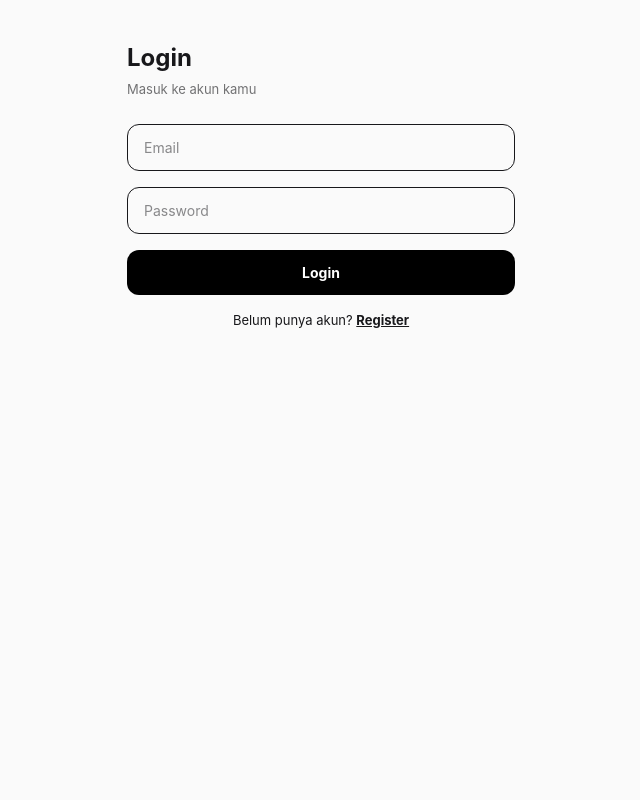
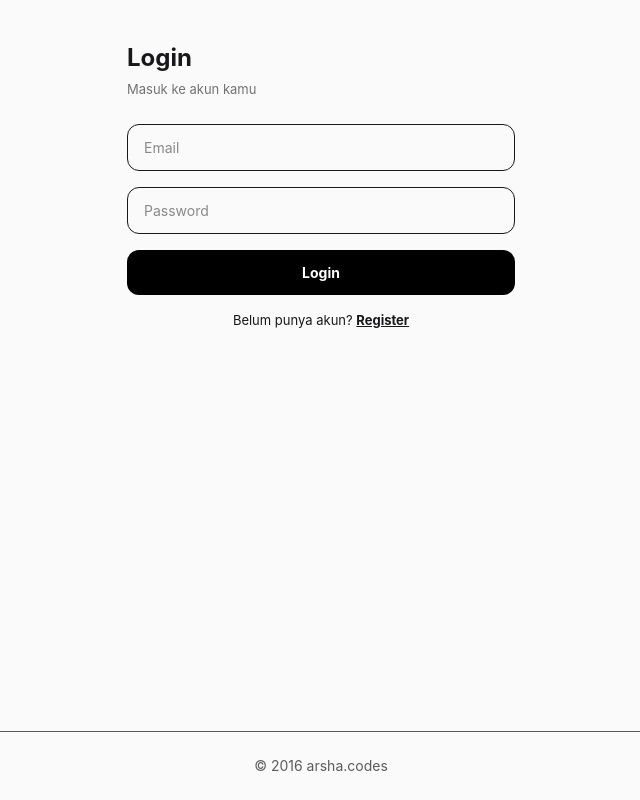
Before and after one commit to al-gani27/arsha-elearning, a React (Vite) app: page /login in a window 1280 px wide. Shown: the whole page, without its empty margins (319-959 px from the left). Built offline with nearby package versions, Linux system fonts and the light colour scheme; no server answers; the HTML template or start-up script is replaced by a standard one.

Commit message:
AUDIT TAHAP 3D - Role System

```diff
--- a/src/App.jsx
+++ b/src/App.jsx
@@ -8,21 +8,37 @@ import Profile from "./pages/Profile"
 import Courses from "./pages/Courses"
 import CourseDetail from "./pages/CourseDetail"
 import AdminCourses from "./pages/AdminCourses"
+import AdminDashboard from "./pages/role/AdminDashboard"
+import GuruDashboard from "./pages/role/GuruDashboard"
+import SiswaDashboard from "./pages/role/SiswaDashboard"
+import Unauthorized from "./pages/Unauthorized"
+import Footer from "./components/Footer"
 
 function App() {
   return (
     <AuthProvider>
       <BrowserRouter>
+        <div className="min-h-screen flex flex-col">
+          <div className="flex-1">
             <Routes>
               <Route path="/login" element={<Login />} />
               <Route path="/register" element={<Register />} />
               <Route path="/" element={<Courses />} />
               <Route path="/courses" element={<Courses />} />
               <Route path="/courses/:id" element={<CourseDetail />} />
+              <Route path="/unauthorized" element={<Unauthorized />} />
+
               <Route path="/dashboard" element={<ProtectedRoute><Dashboard /></ProtectedRoute>} />
               <Route path="/profile" element={<ProtectedRoute><Profile /></ProtectedRoute>} />
-          <Route path="/admin/courses" element={<ProtectedRoute><AdminCourses /></ProtectedRoute>} />
+              <Route path="/admin/courses" element={<ProtectedRoute allowedRoles={['admin']}><AdminCourses /></ProtectedRoute>} />
+
+              <Route path="/admin" element={<ProtectedRoute allowedRoles={['admin']}><AdminDashboard /></ProtectedRoute>} />
+              <Route path="/guru" element={<ProtectedRoute allowedRoles={['guru']}><GuruDashboard /></ProtectedRoute>} />
+              <Route path="/siswa" element={<ProtectedRoute allowedRoles={['siswa','guru','admin']}><SiswaDashboard /></ProtectedRoute>} />
             </Routes>
+          </div>
+          <Footer />
+        </div>
       </BrowserRouter>
     </AuthProvider>
   )
--- a/src/components/Footer.jsx
+++ b/src/components/Footer.jsx
@@ -1,9 +1,3 @@
-export default function Footer() {
-  return (
-    <footer className="border-t border-zinc-200 dark:border-white/10 py-8 mt-12">
-      <div className="max-w-6xl mx-auto px-4 md:px-6 text-center">
-        <p className="text-[12px] opacity-60">© 2016 arsha.codes</p>
-      </div>
-    </footer>
-  )
+export default function Footer(){
+  return <footer className="mt-12 border-t py-6 text-center text-sm opacity-70">© 2016 arsha.codes</footer>
 }
--- a/src/components/ProtectedRoute.jsx
+++ b/src/components/ProtectedRoute.jsx
@@ -1,8 +1,11 @@
 import { Navigate } from 'react-router-dom'
 import { useAuth } from '../context/AuthContext'
-export default function ProtectedRoute({ children }) {
-  const { user, loading } = useAuth()
-  if (loading) return <div className="min-h-[60vh] flex items-center justify-center text-[13px] opacity-60">Memuat...</div>
+export default function ProtectedRoute({ children, allowedRoles }) {
+  const { user, profile, loading } = useAuth()
+  if (loading) return <div className="min-h-[60vh] flex items-center justify-center text-[13px] opacity-60">Memuat session...</div>
   if (!user) return <Navigate to="/login" replace />
+  if (allowedRoles && profile &&!allowedRoles.includes(profile.role)) {
+    return <Navigate to="/unauthorized" replace />
+  }
   return children
 }
--- a/src/context/AuthContext.jsx
+++ b/src/context/AuthContext.jsx
@@ -1,7 +1,8 @@
 import { createContext, useContext, useEffect, useState } from 'react'
 import { supabase } from '../lib/supabase'
 const AuthContext = createContext({})
-export const AuthProvider = ({ children }) => {
+export const useAuth = () => useContext(AuthContext)
+export function AuthProvider({ children }) {
   const [user, setUser] = useState(null)
   const [session, setSession] = useState(null)
   const [profile, setProfile] = useState(null)
@@ -12,20 +13,18 @@ export const AuthProvider = ({ children }) => {
   }
   useEffect(() => {
     supabase.auth.getSession().then(({ data: { session } }) => {
-      setSession(session)
-      setUser(session?.user?? null)
+      setSession(session); setUser(session?.user?? null)
       if (session?.user) fetchProfile(session.user.id)
       setLoading(false)
     })
     const { data: { subscription } } = supabase.auth.onAuthStateChange(async (_event, session) => {
-      setSession(session)
-      setUser(session?.user?? null)
+      setSession(session); setUser(session?.user?? null)
       if (session?.user) await fetchProfile(session.user.id)
       else setProfile(null)
       setLoading(false)
     })
     return () => subscription.unsubscribe()
   }, [])
-  return <AuthContext.Provider value={{ user, session, profile, loading }}>{children}</AuthContext.Provider>
+  return <AuthContext.Provider value={{ user, session, profile, role: profile?.role, loading }}>{children}</AuthContext.Provider>
 }
-export const useAuth = () => useContext(AuthContext)
+export const useAuthContext = () => useContext(AuthContext)
--- a/src/pages/Register.jsx
+++ b/src/pages/Register.jsx
@@ -24,7 +24,7 @@ export default function Register() {
       const { data, error } = await supabase.auth.signUp({ email: form.email, password: form.password })
       if (error) throw error
       if (data.user) {
-        const { error: pErr } = await supabase.from('profiles').insert({ id: data.user.id, full_name: form.fullName, email: form.email })
+        const { error: pErr } = await supabase.from('profiles').insert({ id: data.user.id, role: 'siswa', full_name: form.fullName, email: form.email })
         if (pErr) throw pErr
         if (data.session) { setSuccess('Akun berhasil dibuat! Mengarahkan...'); setTimeout(()=>navigate('/dashboard'),800) }
         else { setSuccess('Akun berhasil dibuat! Silakan cek email untuk verifikasi, lalu login.'); setTimeout(()=>navigate('/login'),1500) }
--- /dev/null
+++ b/src/pages/Unauthorized.jsx
@@ -0,0 +1,4 @@
+import { Link } from "react-router-dom"
+export default function Unauthorized(){
+  return <div className="max-w-xl mx-auto p-10 text-center"><h1 className="text-3xl font-bold">403 - Akses Ditolak</h1><p className="mt-3 opacity-70">Role kamu tidak punya akses ke halaman ini.</p><Link to="/" className="mt-6 inline-block bg-blue-600 text-white px-5 py-2 rounded-xl">Kembali</Link></div>
+}
--- /dev/null
+++ b/src/pages/role/AdminDashboard.jsx
@@ -0,0 +1,5 @@
+import { useAuth } from "../../context/AuthContext"
+export default function AdminDashboard(){
+  const { profile } = useAuth()
+  return <div className="max-w-6xl mx-auto p-6"><h1 className="text-2xl font-bold">Admin Dashboard</h1><p className="mt-2 text-sm opacity-70">Role: {profile?.role} | Email: {profile?.email}</p><div className="mt-6 grid grid-cols-3 gap-4"><div className="border rounded-xl p-4">Kelola Users</div><div className="border rounded-xl p-4">Kelola Courses</div><div className="border rounded-xl p-4">Laporan</div></div></div>
+}
--- /dev/null
+++ b/src/pages/role/GuruDashboard.jsx
@@ -0,0 +1,5 @@
+import { useAuth } from "../../context/AuthContext"
+export default function GuruDashboard(){
+  const { profile } = useAuth()
+  return <div className="max-w-6xl mx-auto p-6"><h1 className="text-2xl font-bold">Guru Dashboard</h1><p className="mt-2 text-sm opacity-70">Role: {profile?.role}</p><div className="mt-6 border rounded-xl p-4">Materi & Kelas yang diajar</div></div>
+}
--- /dev/null
+++ b/src/pages/role/SiswaDashboard.jsx
@@ -0,0 +1,5 @@
+import { useAuth } from "../../context/AuthContext"
+export default function SiswaDashboard(){
+  const { profile } = useAuth()
+  return <div className="max-w-6xl mx-auto p-6"><h1 className="text-2xl font-bold">Siswa Dashboard</h1><p className="mt-2 text-sm opacity-70">Role: {profile?.role}</p><div className="mt-6 border rounded-xl p-4">Kursus Saya & Progress</div></div>
+}
```
Lines whose indentation alone changed are shown as unchanged.
